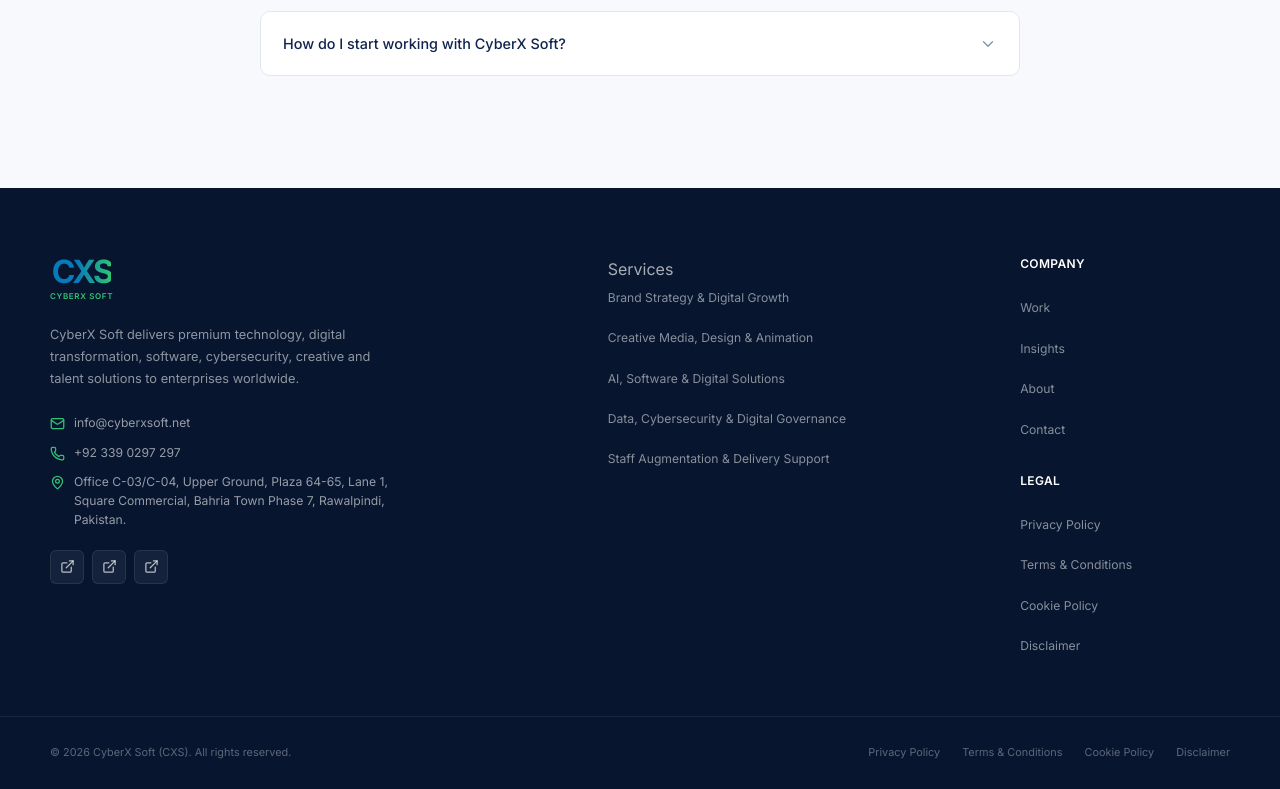
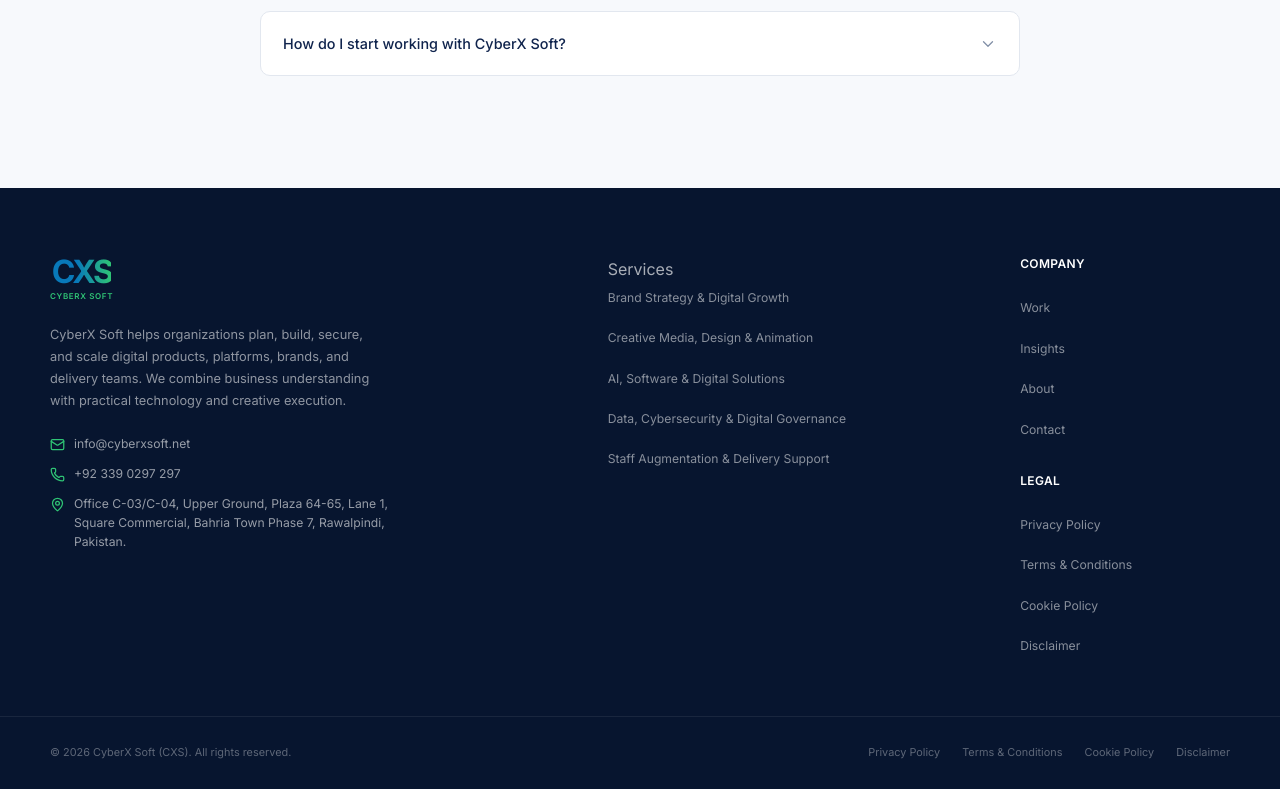
Before and after one commit to Furqan54/CyberXSoftStudio.net, a React (Vite) app in the folder client/: page / in a window 1280 px wide. Shown: the part 4292-5081 px from the top of the page. Built offline with nearby package versions, Linux system fonts and the light colour scheme.

Commit message:
Update footer copy and remove placeholder social links

```diff
--- a/client/src/components/Footer.jsx
+++ b/client/src/components/Footer.jsx
@@ -1,21 +1,13 @@
 import { Link } from "react-router-dom";
-import {
-  ExternalLink,
-  Mail,
-  MapPin,
-  Phone,
-} from "lucide-react";
+import { ExternalLink, Mail, MapPin, Phone } from "lucide-react";
 
-import {
-  serviceNavigation,
-  mainNavigation,
-} from "../config/navigation";
+import { serviceNavigation, mainNavigation } from "../config/navigation";
 
 import { siteConfig } from "../config/siteConfig";
 
 function Footer() {
   const companyLinks = mainNavigation.filter(
-    (item) => item.label !== "Services"
+    (item) => item.label !== "Services",
   );
 
   return (
@@ -35,14 +27,10 @@
               {siteConfig.shortName}
             </span>
 
-            <span className="site-footer__logo-sub">
-              CYBERX SOFT
-            </span>
+            <span className="site-footer__logo-sub">CYBERX SOFT</span>
           </Link>
 
-          <p className="site-footer__description">
-            {siteConfig.description}
-          </p>
+          <p className="site-footer__description">{siteConfig.description}</p>
 
           <div className="site-footer__contact">
             <a href={`mailto:${siteConfig.email}`}>
@@ -50,9 +38,7 @@
               <span>{siteConfig.email}</span>
             </a>
 
-            <a
-              href={`tel:${siteConfig.phone.replace(/\s/g, "")}`}
-            >
+            <a href={`tel:${siteConfig.phone.replace(/\s/g, "")}`}>
               <Phone size={15} aria-hidden="true" />
               <span>{siteConfig.phone}</span>
             </a>
@@ -64,6 +50,7 @@
             </div>
           </div>
 
+          {siteConfig.socialLinks.length > 0 && (
             <div className="site-footer__socials">
               {siteConfig.socialLinks.map((social) => (
                 <a
@@ -72,20 +59,15 @@
                   className="site-footer__social-link"
                   aria-label={social.label}
                 >
-                <ExternalLink
-                  size={15}
-                  aria-hidden="true"
-                />
+                  <ExternalLink size={15} aria-hidden="true" />
                 </a>
               ))}
             </div>
+          )}
         </div>
 
         <div className="site-footer__column">
-          <Link
-            to="/services"
-            className="site-footer__heading-link"
-          >
+          <Link to="/services" className="site-footer__heading-link">
             Services
           </Link>
 
@@ -93,10 +75,7 @@
             <ul className="site-footer__links">
               {serviceNavigation.map((service) => (
                 <li key={service.path}>
-                  <Link
-                    to={service.path}
-                    className="site-footer__nav-link"
-                  >
+                  <Link to={service.path} className="site-footer__nav-link">
                     {service.label}
                   </Link>
                 </li>
@@ -106,18 +85,13 @@
         </div>
 
         <div className="site-footer__column">
-          <h2 className="site-footer__heading">
-            Company
-          </h2>
+          <h2 className="site-footer__heading">Company</h2>
 
           <nav aria-label="Footer company navigation">
             <ul className="site-footer__links">
               {companyLinks.map((item) => (
                 <li key={item.path}>
-                  <Link
-                    to={item.path}
-                    className="site-footer__nav-link"
-                  >
+                  <Link to={item.path} className="site-footer__nav-link">
                     {item.label}
                   </Link>
                 </li>
@@ -133,10 +107,7 @@
             <ul className="site-footer__links">
               {siteConfig.legalLinks.map((item) => (
                 <li key={item.id}>
-                  <Link
-                    to={item.path}
-                    className="site-footer__nav-link"
-                  >
+                  <Link to={item.path} className="site-footer__nav-link">
                     {item.label}
                   </Link>
                 </li>
@@ -149,8 +120,7 @@
       <div className="site-footer__bottom">
         <div className="container site-footer__bottom-inner">
           <p>
-            © {new Date().getFullYear()} CyberX Soft (CXS).
-            All rights reserved.
+            © {new Date().getFullYear()} CyberX Soft (CXS). All rights reserved.
           </p>
 
           <div className="site-footer__bottom-links">
--- a/client/src/config/siteConfig.js
+++ b/client/src/config/siteConfig.js
@@ -3,31 +3,17 @@
   shortName: "CXS",
 
   description:
-    "CyberX Soft delivers premium technology, digital transformation, software, cybersecurity, creative and talent solutions to enterprises worldwide.",
+    "CyberX Soft helps organizations plan, build, secure, and scale digital products, platforms, brands, and delivery teams. We combine business understanding with practical technology and creative execution.",
 
   email: "info@cyberxsoft.net",
   phone: "+92 339 0297 297",
 
+  // Confirm this office address with management before final launch.
   address:
     "Office C-03/C-04, Upper Ground, Plaza 64-65, Lane 1, Square Commercial, Bahria Town Phase 7, Rawalpindi, Pakistan.",
 
-  socialLinks: [
-    {
-      id: 1,
-      label: "LinkedIn",
-      url: "#",
-    },
-    {
-      id: 2,
-      label: "Facebook",
-      url: "#",
-    },
-    {
-      id: 3,
-      label: "Instagram",
-      url: "#",
-    },
-  ],
+  // Add social profiles only after their real URLs are verified.
+  socialLinks: [],
 
   legalLinks: [
     {
```
Lines whose indentation alone changed are shown as unchanged.
